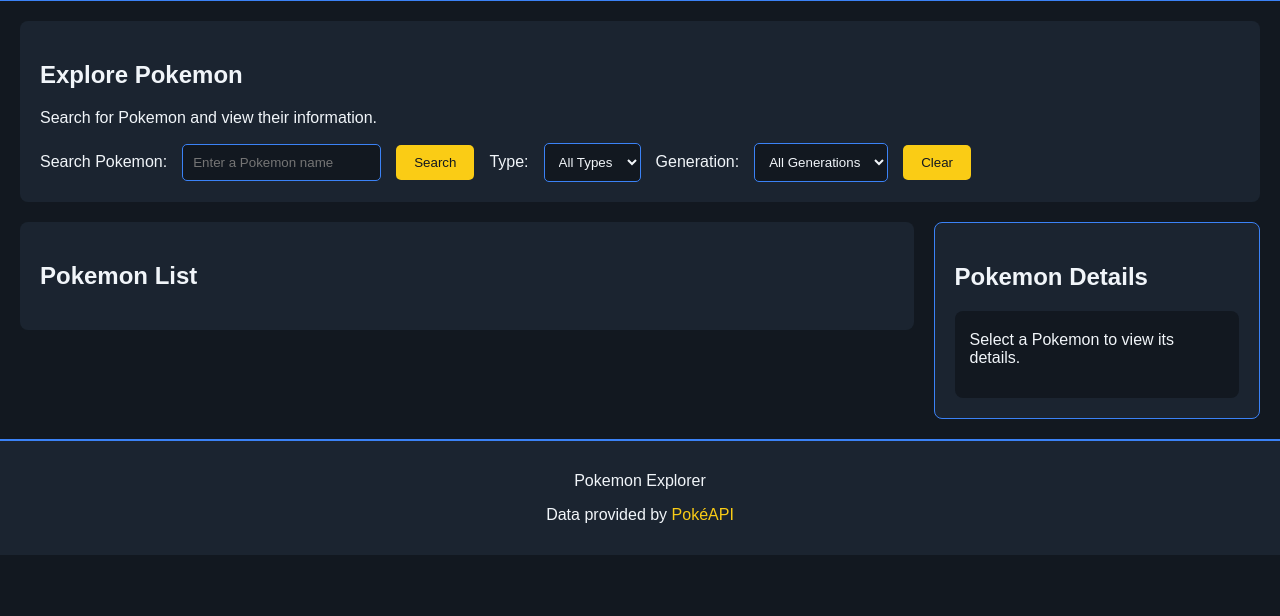
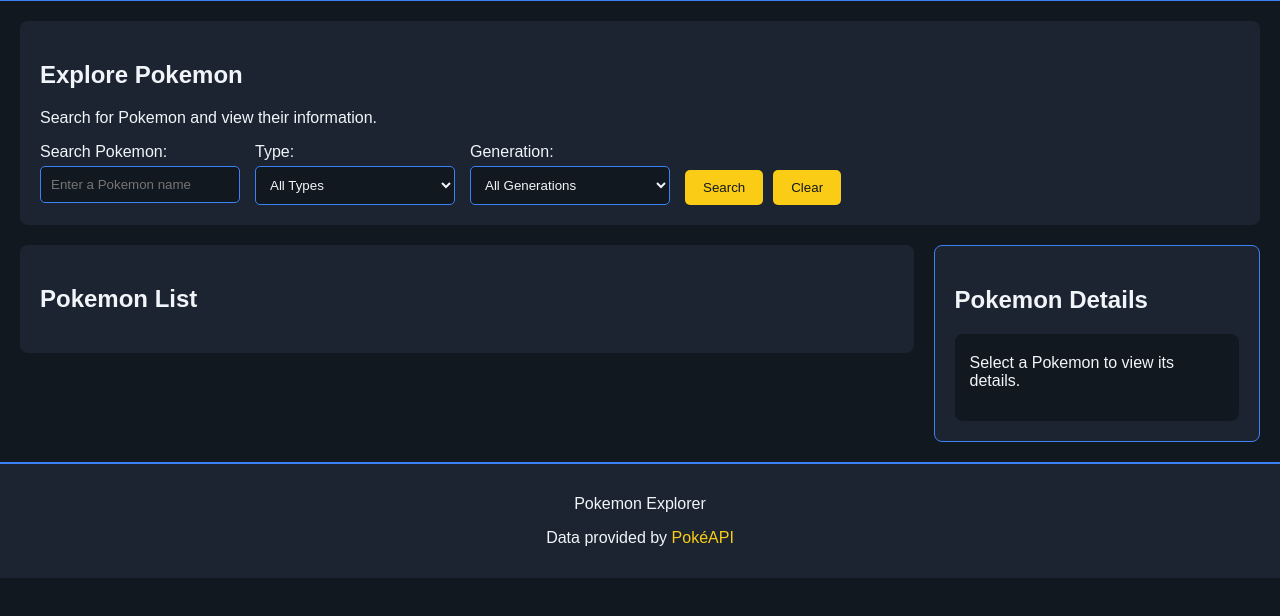
Before and after one commit to JBlunt000/CS2100-Capstone, a plain HTML site: page index.html in a window 1280 px wide. Shown: the part 78-694 px from the top of the page. Drawn offline with Linux system fonts and the light colour scheme; no server answers.

Commit message:
Improved search bar layout and validation message placement. Reformatted code

```diff
--- a/app.js
+++ b/app.js
@@ -313,7 +313,7 @@ async function matchesPokemonGeneration(pokemon, generation) {
             const matchesType = selectedType === "all" ||
                 pokemon.types.includes(selectedType);
 
-                const matchesGeneration =  await matchesPokemonGeneration(pokemon, selectedGeneration);
+            const matchesGeneration = await matchesPokemonGeneration(pokemon, selectedGeneration);
 
             if (matchesType && matchesGeneration) {
                 displayPokemon([pokemon]);
--- a/index.html
+++ b/index.html
@@ -1,5 +1,6 @@
 <!DOCTYPE html>
 <html lang="en">
+
 <head>
     <meta charset="UTF-8">
     <meta name="viewport" content="width=device-width, initial-scale=1.0">
@@ -25,13 +26,15 @@
             <p>Search for Pokemon and view their information.</p>
 
             <form id="search-form">
+                <div class="form-group">
                     <label for="pokemon-search">Search Pokemon:</label>
-                <input type="search" id="pokemon-search" name="pokemon-search" placeholder="Enter a Pokemon name" aria-describedby="search-error">
+                    <input type="search" id="pokemon-search" name="pokemon-search" placeholder="Enter a Pokemon name"
+                        aria-describedby="search-error">
 
                     <span id="search-error" class="error-message" role="alert"></span>
+                </div>
 
-                <button type="submit">Search</button>
-
+                <div class="form-group">
                     <label for="type-filter">Type:</label>
                     <select id="type-filter" name="type-filter" aria-describedby="type-error">
                         <option value="all">All Types</option>
@@ -42,7 +45,10 @@
                     </select>
 
                     <span id="type-error" class="error-message" role="alert"></span>
+                </div>
 
+
+                <div class="form-group">
                     <label for="generation-filter">Generation:</label>
                     <select id="generation-filter" name="generation-filter" aria-describedby="generation-error">
                         <option value="all">All Generations</option>
@@ -58,8 +64,12 @@
                     </select>
 
                     <span id="generation-error" class="error-message" role="alert"></span>
+                </div>
 
+                <div class="form-buttons">
+                    <button type="submit">Search</button>
                     <button type="reset">Clear</button>
+                </div>
             </form>
         </section>
 
--- a/styles.css
+++ b/styles.css
@@ -45,9 +45,22 @@ main {
 
 #search-form {
     display: flex;
-    align-items: center;
+    align-items: flex-start;
     gap: 15px;
     flex-wrap: wrap;
+}
+
+.form-group {
+    display: flex;
+    flex-direction: column;
+    gap: 5px;
+}
+
+.form-buttons {
+    display: flex;
+    align-items: center;
+    gap: 10px;
+    align-self: flex-end;
 }
 
 #pokemon-search, #type-filter, #generation-filter {
@@ -56,6 +69,8 @@ main {
     color: #f1f5f9;
     border: 1px solid #3b82f6;
     border-radius: 5px;
+    width: 200px;
+    box-sizing: border-box;
 }
 
 #search-form button {
@@ -197,6 +212,7 @@ footer a:hover {
 .error-message {
     color: #fca5a5;
     font-size: 14px;
+    max-width: 200px;
 }
 
 .error-message:empty {
```
Lines whose indentation alone changed are shown as unchanged.
